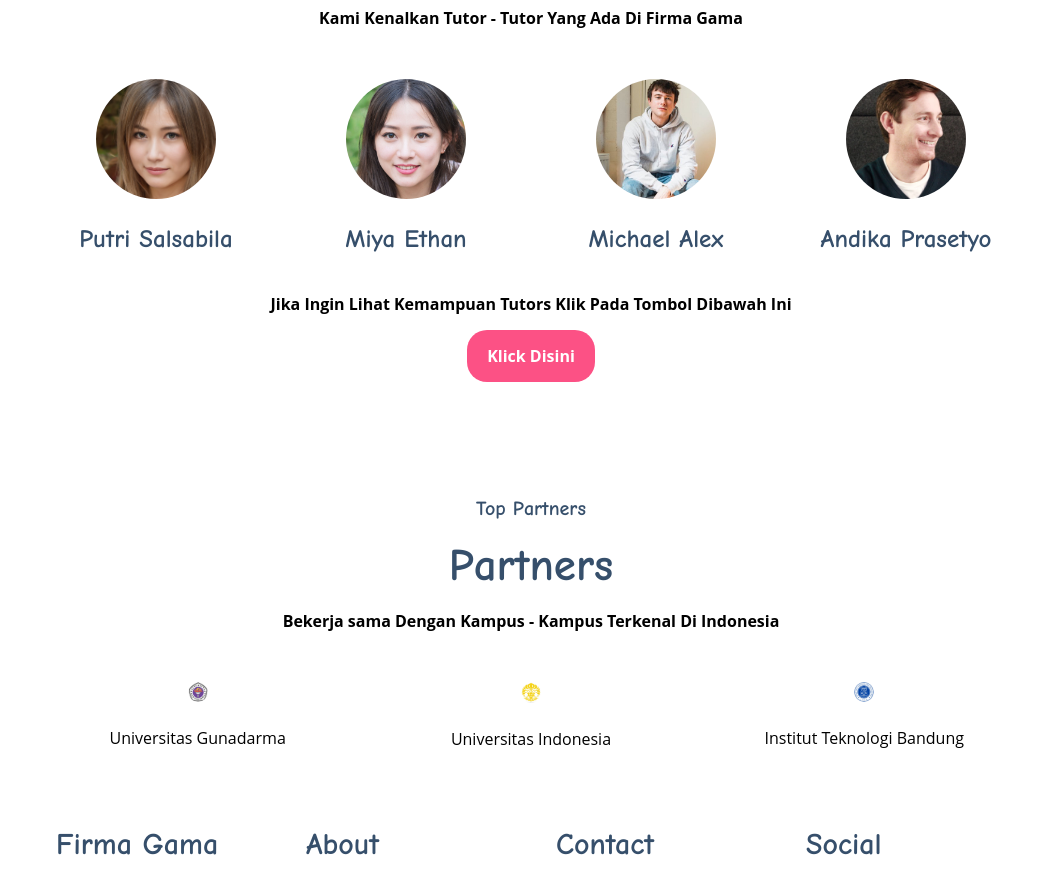
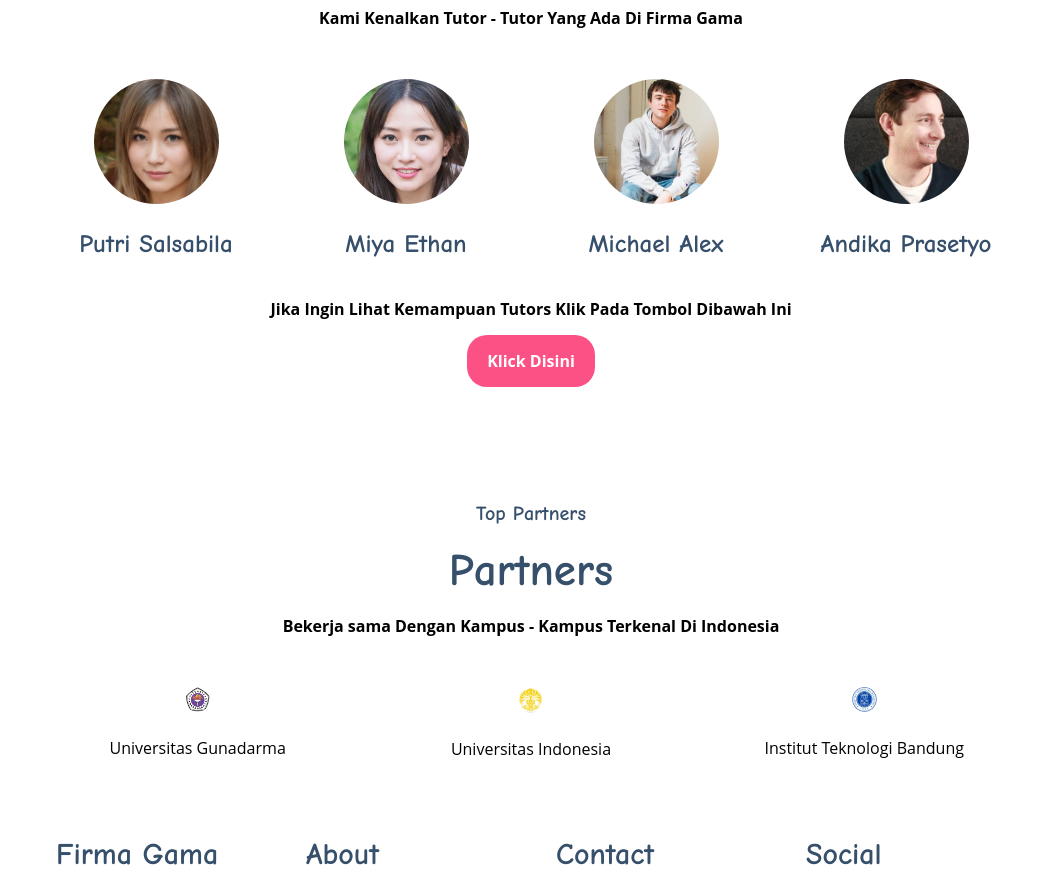
Before and after one commit to gedeputuadyatmaputra/website-html, a plain HTML site: page index.html in a window 1280 px wide. Shown: the part 1546-2425 px from the top of the page, without its empty margins (109-1169 px from the left). Drawn offline with Linux system fonts and the light colour scheme.

Commit message:
Update style.css

```diff
--- a/File Utama/style.css
+++ b/File Utama/style.css
@@ -140,14 +140,14 @@ p {
 }
 
 .kartu-tutor {
-    width: 20%;
+    width: 25%;
     margin: 0 auto;
 }
 
 .kartu-tutor img {
-    width: 60%;
+    width: 50%;
     border-radius: 50%;
-    margin: 0px;
+
 }
 
 .kartu-tutor p {
@@ -163,7 +163,7 @@ p {
     position: relative;
     display: flex;
     flex-wrap: wrap;
-    margin: 0px;
+    margin: 0 auto;
 }
 
 .kartu-partner {
@@ -172,9 +172,9 @@ p {
 }
 
 .kartu-partner img {
-    width: 20px;
+    width: 25px;
     border-radius: 50%;
-    margin: 0px;
+    margin: auto;
 }
 
 #contact {
@@ -187,7 +187,7 @@ p {
     position: relative;
     display: flex;
     flex-wrap: wrap;
-    margin: 0 auto;
+    margin:  auto;
 }
 
 .footer-section {
```
